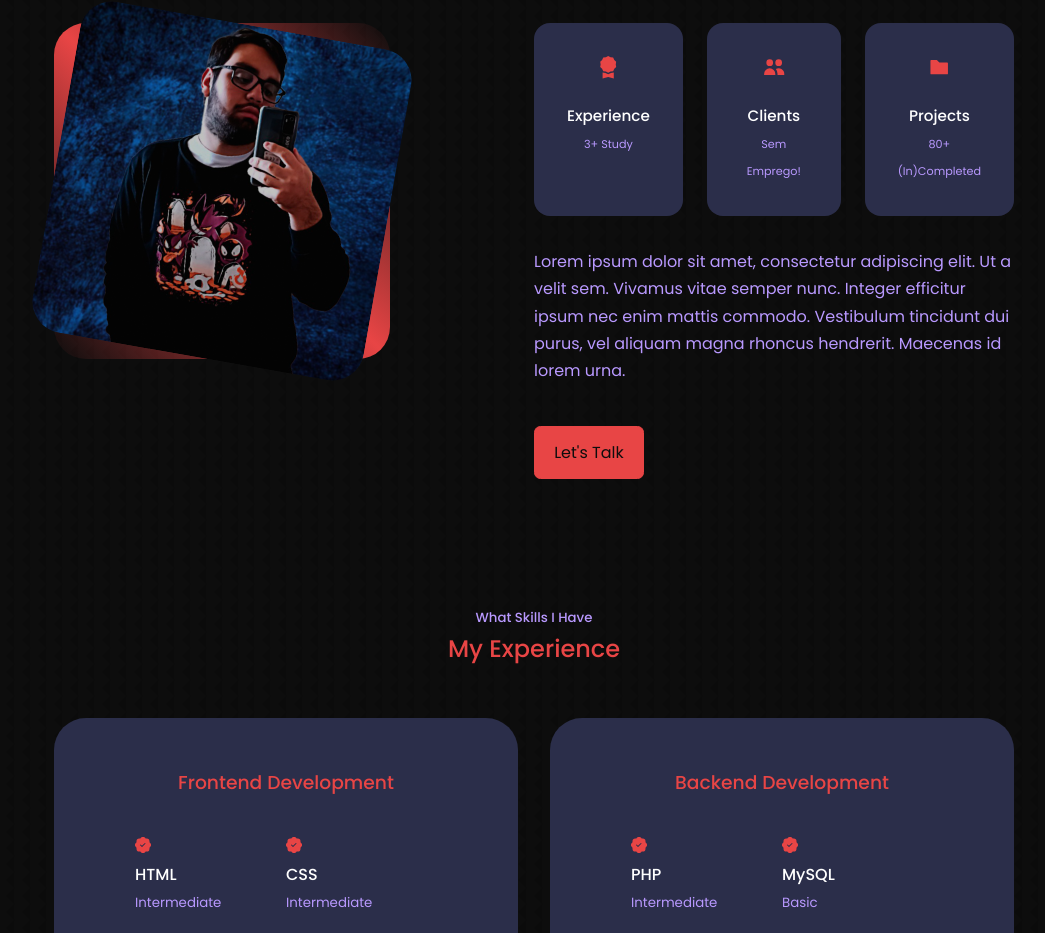
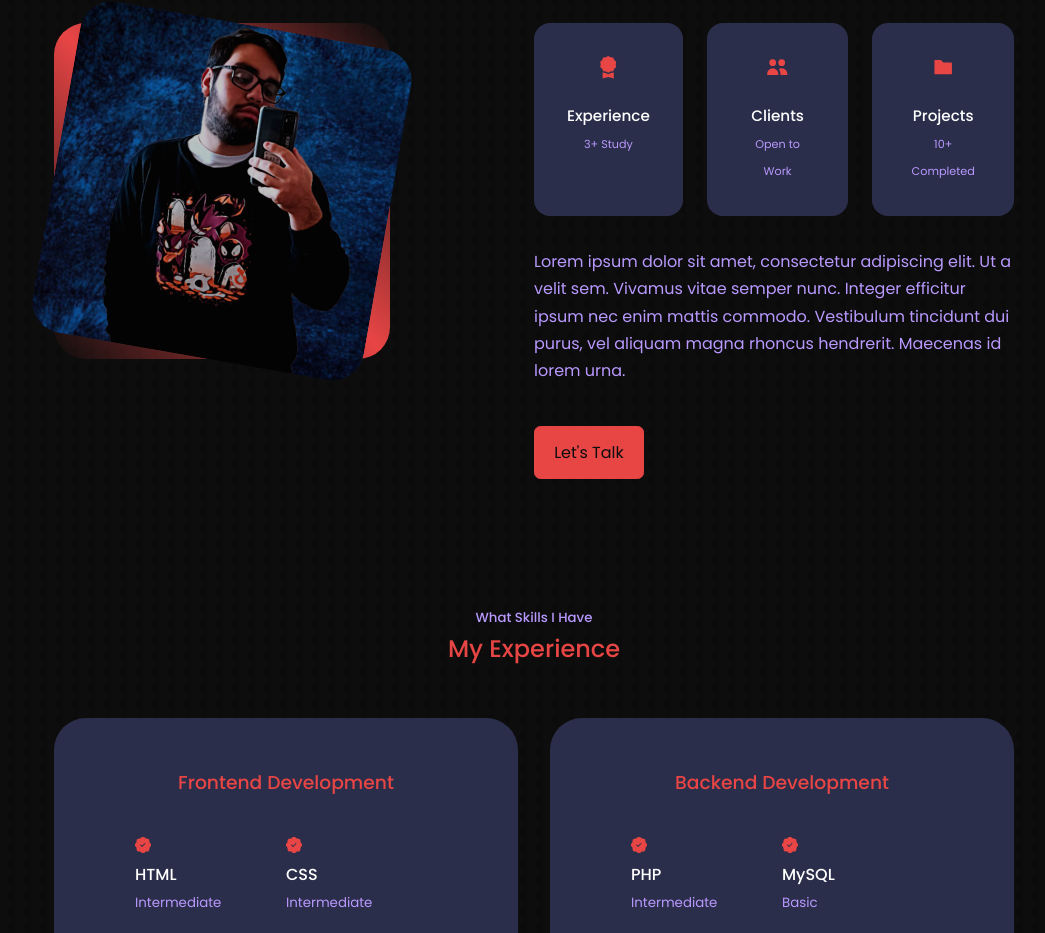
Before and after one commit to pablorodrigo01/portfolio-react, a React (Create React App) app: page / in a window 1280 px wide. Shown: the part 1144-2077 px from the top of the page, without its empty margins (106-1151 px from the left). Built offline with nearby package versions, Linux system fonts and the light colour scheme.

Commit message:
Update About.jsx

```diff
--- a/src/components/about/About.jsx
+++ b/src/components/about/About.jsx
@@ -27,12 +27,12 @@ const About = () => {
             <article className="about__card">
               <HiUsers className="about__icon" />
               <h5>Clients</h5>
-              <small>Sem Emprego!</small>
+              <small>Open to Work</small>
             </article>
             <article className="about__card">
               <AiFillFolder className="about__icon" />
               <h5>Projects</h5>
-              <small>80+ (In)Completed</small>
+              <small>10+ Completed</small>
             </article>
           </div>
 
```
